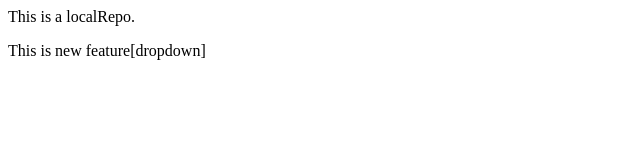
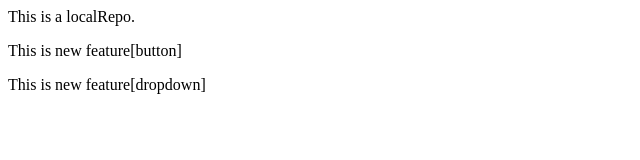
Before and after one commit to shrutiscoding/localRepo, a plain HTML site: page index.html in a window 1280 px wide. Shown: the whole page, without its empty margins (0-640 px from the left). Drawn offline with Linux system fonts and the light colour scheme.

Commit message:
Add bothf

```diff
--- a/index.html
+++ b/index.html
@@ -1,2 +1,3 @@
 <p>This is a localRepo.</p>
+<p>This is new feature[button]</p>
 <p>This is new feature[dropdown]</p>
```
